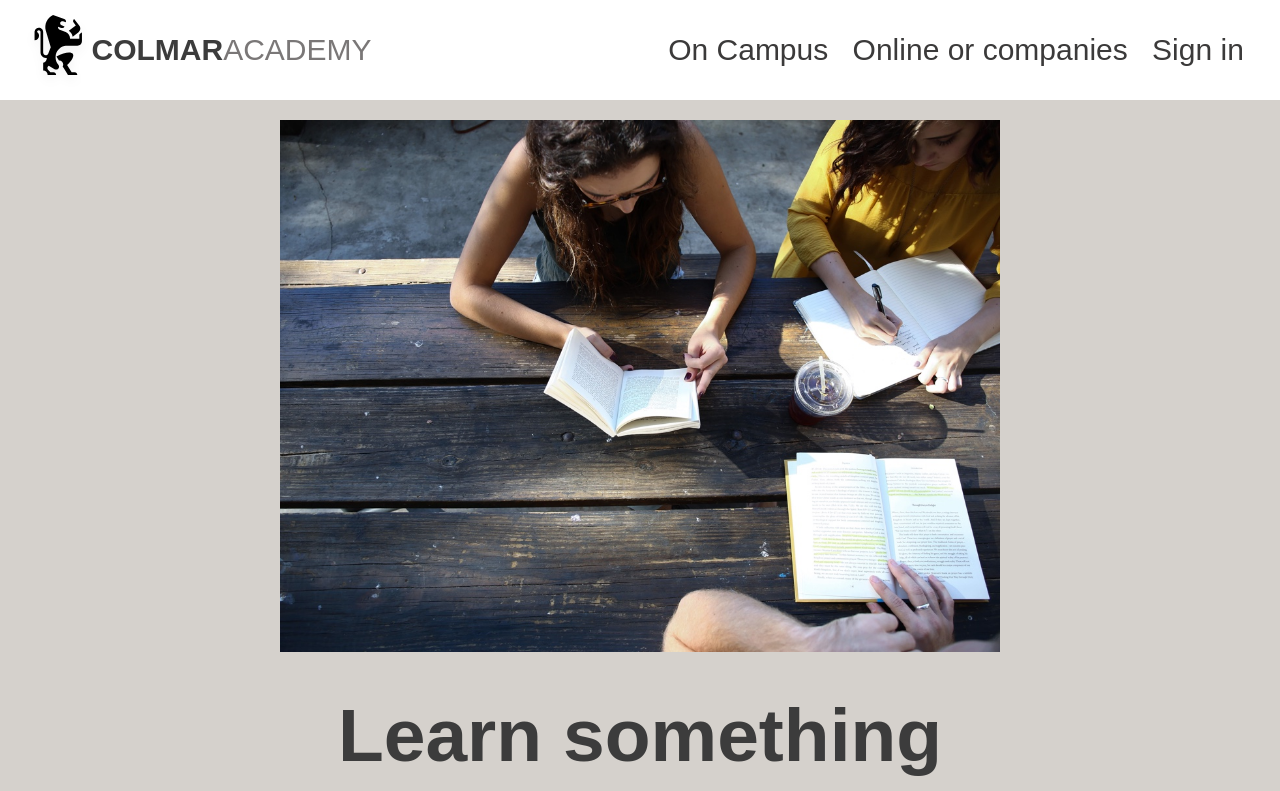
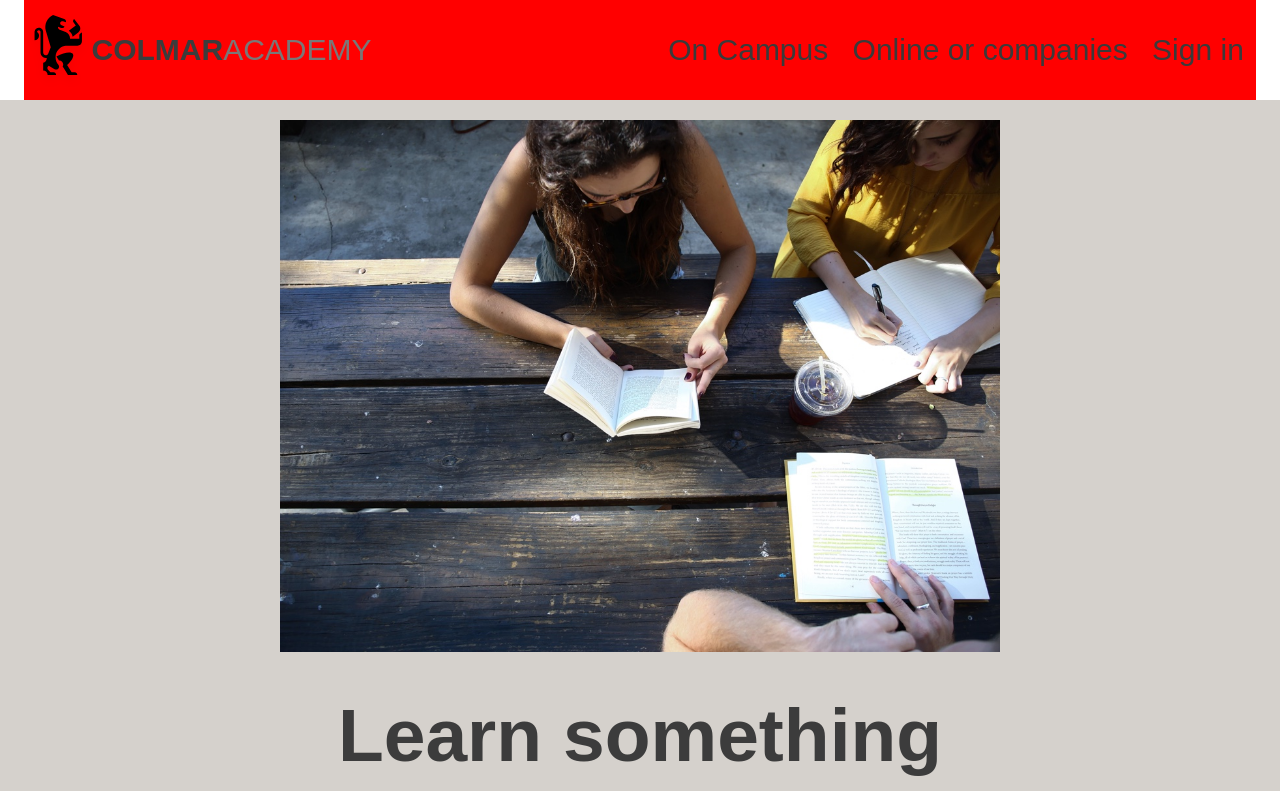
Before and after one commit to woohoothewho/schoolWebpage, a plain HTML site: page index.html in a window 1280 px wide. Shown: the top 791 px of the page. Drawn offline with Linux system fonts and the light colour scheme.

Commit message:
Update styles.css

```diff
--- a/styles.css
+++ b/styles.css
@@ -20,7 +20,7 @@ nav {
     padding: 10px 0;
     align-items: center;
     flex-wrap: wrap;
-/*     background-color: red; */
+    background-color: red;
 }
 
 nav .logo-text {
```
